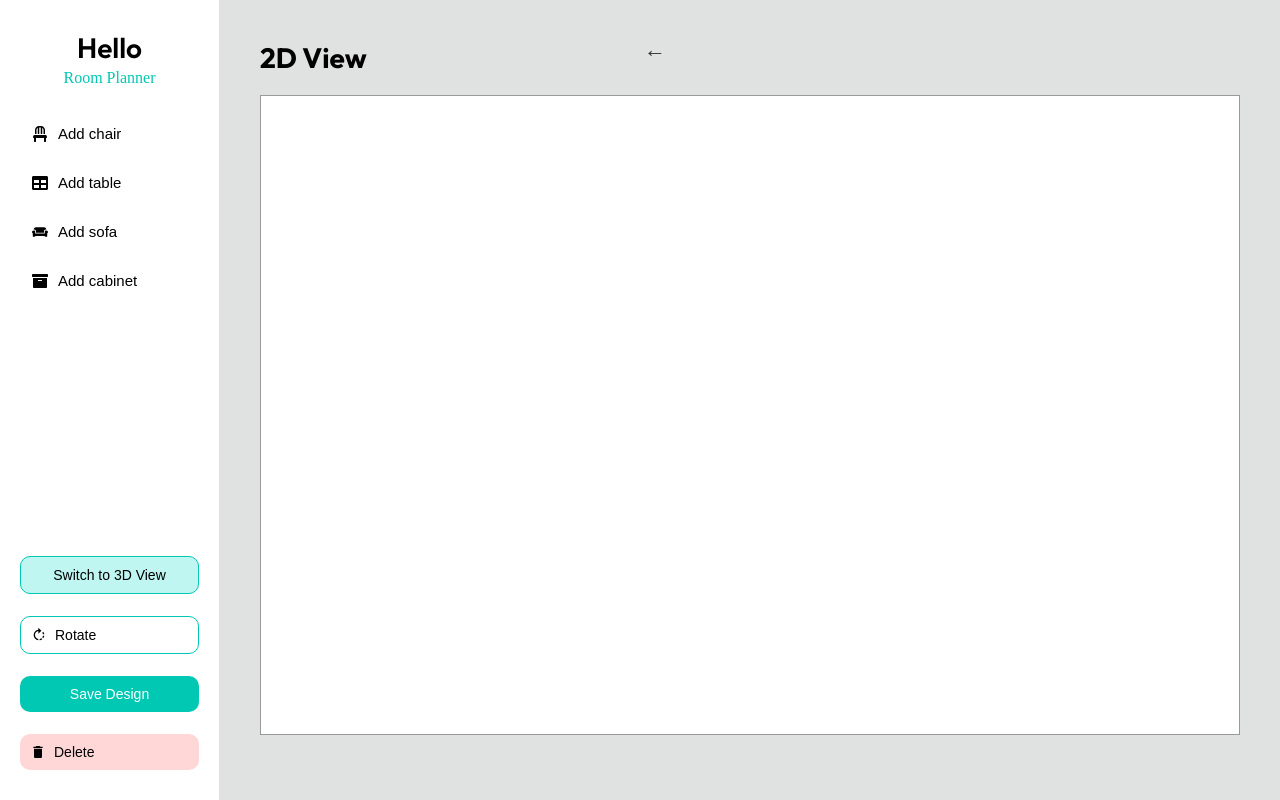
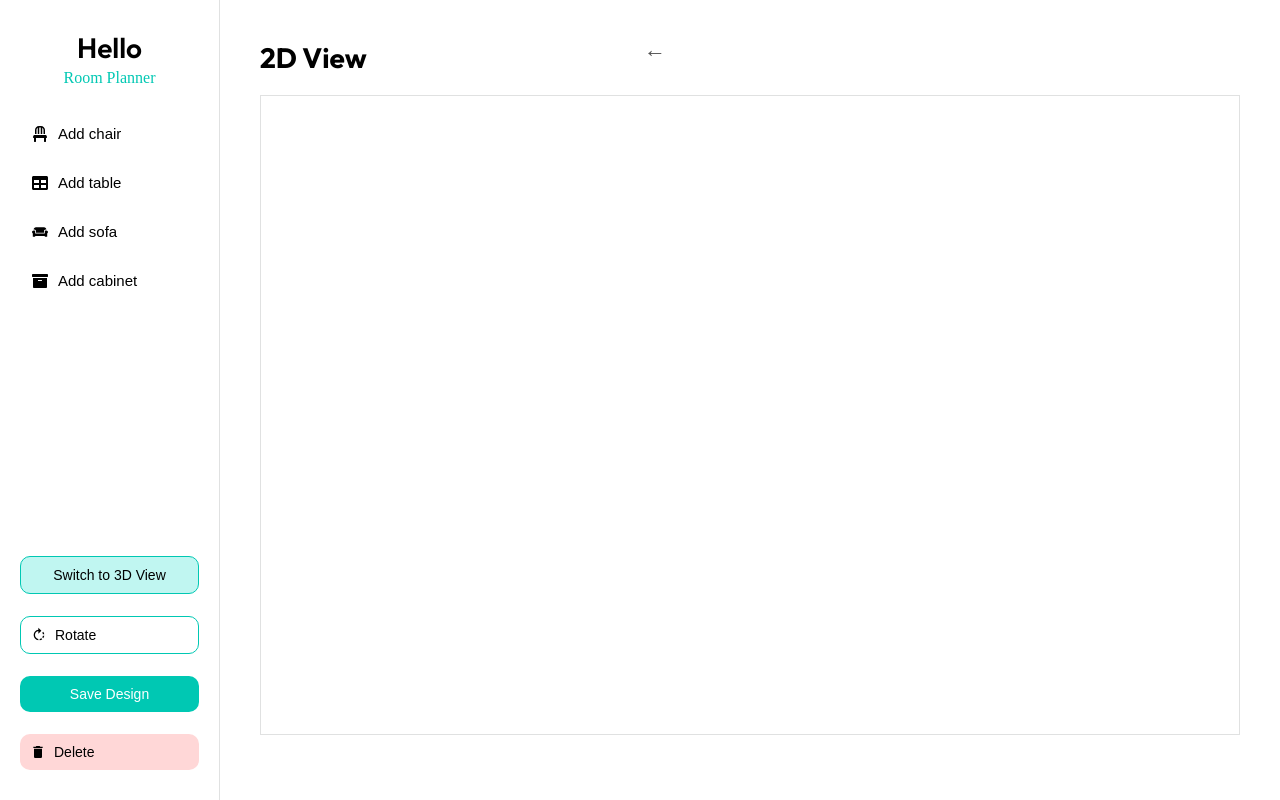
Before and after one commit to Danidu200523/hci-furniture-room-visualizer, a React (Vite) app: page /editor-2d in a window 1280 px wide. Built offline with nearby package versions, Linux system fonts and the light colour scheme.

Commit message:
Setup Colours Of the UI and done the testing part

```diff
--- a/src/styles/RoomSetup.css
+++ b/src/styles/RoomSetup.css
@@ -2,7 +2,7 @@
 .room-wrapper {
   display: flex;
   height: 100vh;
-  background: #ffffff;
+  background:var(--white);
   justify-content: center;
   align-items: center;
   gap: 40px;
--- a/src/styles/editor2d.css
+++ b/src/styles/editor2d.css
@@ -1,7 +1,7 @@
 .editor-page {
   display: flex;
   height: 100vh;
-  background-color: #E0E1E1;
+  background-color:var(--white);
   font-family: 'Outfit', sans-serif;
 }
 
@@ -23,8 +23,8 @@
 .canvas-container {
   width: 100%;
   height: 80vh;
-  background-color: white;
-  border: 1px solid #999;
+  background-color: var(--white);
+  border: 1px solid var(--light-gray);
   display: flex;
   align-items: center;
   justify-content: center;
@@ -45,7 +45,7 @@
   border: none;
   font-size: 22px;
   cursor: pointer;
-  color: #333;
+  color:var(--gray);
   z-index: 1000;
 }
 
--- a/src/styles/furnitureSelector.css
+++ b/src/styles/furnitureSelector.css
@@ -11,7 +11,7 @@
 }
 
 .selector-box {
-  background: white;
+  background: var(--white);
   padding: 30px;
   border-radius: 10px;
   width: 400px;
--- a/src/styles/login.css
+++ b/src/styles/login.css
@@ -1,7 +1,7 @@
 
 
 .login-page {
-  background: #f5f5f5;
+  background: var(--white);
   min-height: 100vh;
   padding: 30px 40px;
   font-family: "Poppins", sans-serif;
@@ -16,11 +16,11 @@
 }
 
 .logo span {
-  color: #00C8B3;
+  color: var(--mint);
   font-size: 14px;
 }
 
-/* ================= TITLE ================= */
+
 
 .title {
   text-align: center;
@@ -32,17 +32,15 @@
   color: #00C8B3;
 }
 
-/* ================= LAYOUT ================= */
 
 .login-container {
   margin-top: 40px;
   display: flex;
   justify-content: center;
-  align-items: stretch; /* makes image height equal to login card */
+  align-items: stretch;
   gap: 40px;
 }
 
-/* ================= IMAGE ================= */
 
 .login-image {
   width: 280px;
@@ -56,7 +54,6 @@
   object-fit: cover;
 }
 
-/* ================= LOGIN CARD ================= */
 
 .login-card {
   width: 340px;
@@ -67,7 +64,6 @@
   position: relative;
 }
 
-/* top green line */
 
 .login-card::before {
   content: "";
@@ -85,7 +81,6 @@
   margin-bottom: 20px;
 }
 
-/* ================= INPUTS ================= */
 
 .login-card label {
   font-size: 14px;
@@ -105,7 +100,6 @@
   border-color: #00C8B3;
 }
 
-/* ================= BUTTON ================= */
 
 .login-btn {
   width: 100%;
@@ -123,7 +117,6 @@
   background: #00b3a0;
 }
 
-/* ================= ERROR ================= */
 
 .error {
   color: red;
@@ -132,7 +125,6 @@
   font-size: 13px;
 }
 
-/* ================= TERMS ================= */
 
 .terms {
   font-size: 10px;
```
